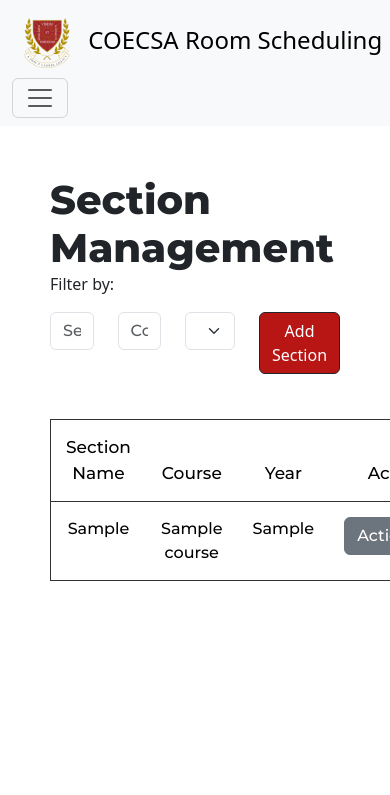
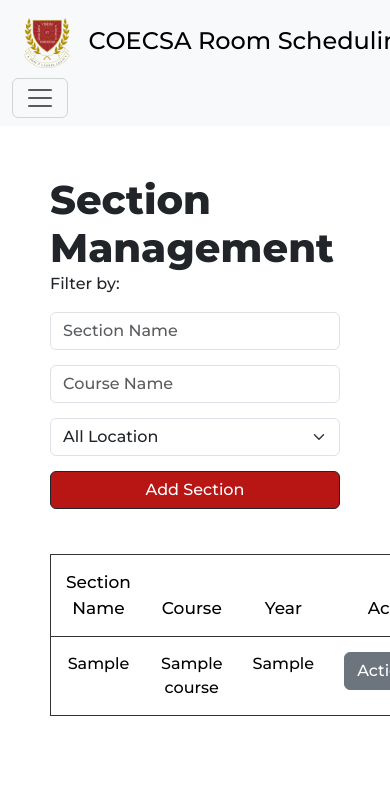
Before and after one commit to Madlysius/Room-Scheduling, a PHP site: page /section-manage.php in a window 390 px wide; the page is wider, and only the part inside the window is pictured. Shown: the top 795 px of that part. Run offline with PHP 8.4, Linux system fonts and the light colour scheme; the visitor is signed in with stand-in values (Sample User, id 1); tables that the repository leaves empty hold one stand-in row (values such as "Sample post").

Commit message:
responsiveness in filter sections

```diff
--- a/course-manage.php
+++ b/course-manage.php
@@ -20,12 +20,12 @@ require_once('./php/require/header.php');
             <!--Filter Fields-->
             <div class="row">
                 <!--ID field-->
-                <div class="col">
+                <div class="col-lg">
                     <input type="text" name="id" placeholder="ID" class="form-control input-filter" id="IdInput">
                 </div>
 
                 <!--Name field-->
-                <div class="col">
+                <div class="col-lg">
                     <input type="text" name="name" placeholder="Name" class="form-control input-filter" id="NameInput">
                 </div>
 
--- a/section-manage.php
+++ b/section-manage.php
@@ -20,15 +20,15 @@ require_once('./php/require/header.php');
             <!--Filter Fields-->
             <div class="row">
                 <!--Name field-->
-                <div class="col">
+                <div class="col-md">
                     <input type="text" name="secName" placeholder="Section Name" class="form-control input-filter" id="SectionInput">
                 </div>
                 <!--Course field-->
-                <div class="col">
+                <div class="col-md">
                     <input type="text" name="course" placeholder="Course Name" class="form-control input-filter" id="CourseInput">
                 </div>
                 <!--Year field-->
-                <div class="col">
+                <div class="col-md">
                     <select class="form-select input-filter" id="YearInput">
                         <option value="">All Location</option>
                         <option value="1st">1st</option>
--- a/styles/home.css
+++ b/styles/home.css
@@ -73,7 +73,7 @@ a {
 }
 
 .card > img {
-  width: 150px;
+  width: 100px;
   height: 100%;
   object-fit: cover;
   filter: grayscale(100%);
--- a/styles/import/layout.css
+++ b/styles/import/layout.css
@@ -4,6 +4,10 @@ h1 {
     margin-bottom: 0px;
 }
 
+* {
+    font-family: text-med;
+}
+
 option, table, td, th, tr, button, label, input, form {
     font-family: text-med;
 }
--- a/subject-manage.php
+++ b/subject-manage.php
@@ -31,7 +31,7 @@ require_once('./php/require/header.php');
                     </select>
                 </div>
                 <!--Course Classification Filter field-->
-                <div class="col">
+                <div class="col-md">
                     <select class="form-select input-filter" id="CourseInput">
                         <option value="">All Course</option>
                         <?php
@@ -42,7 +42,7 @@ require_once('./php/require/header.php');
                 </div>
 
                 <!--Semester Filter field-->
-                <div class="col">
+                <div class="col-md">
                     <select class="form-select input-filter" id="SemesterInput">
                         <option value="">All Semester</option>
                         <?php
```
Also changed, not shown: room-manage.php (+5 -5 lines).
